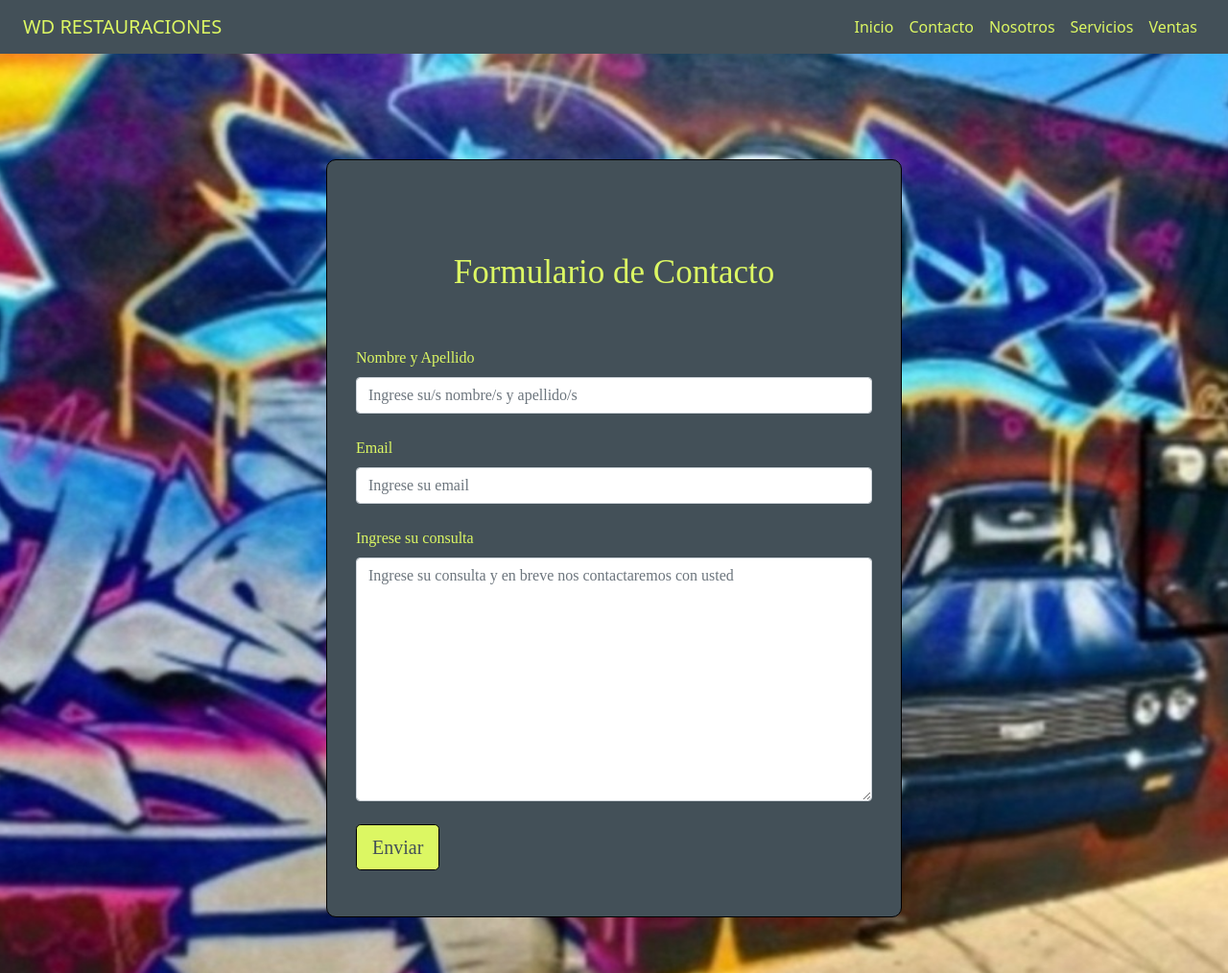
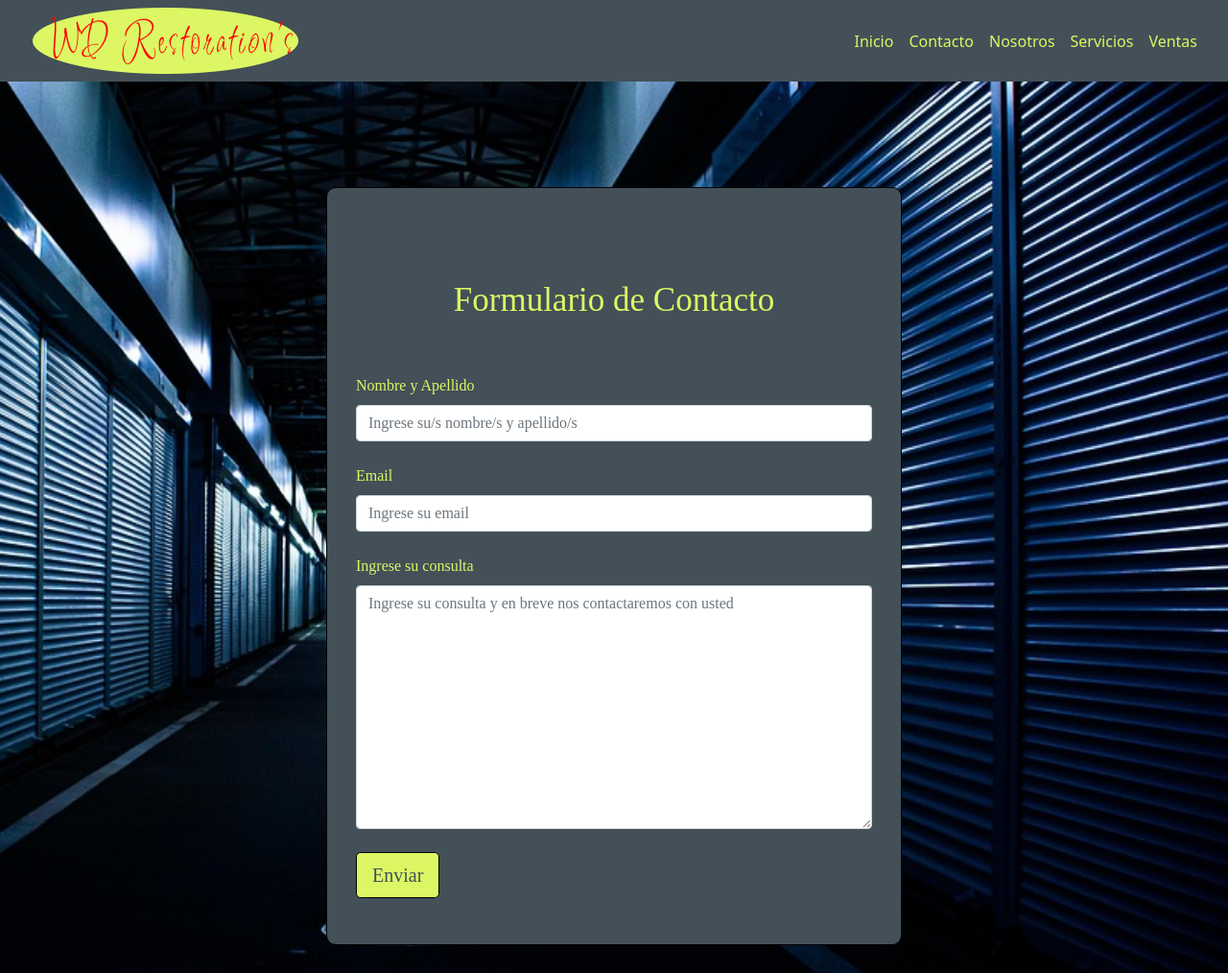
Before and after one commit to Nachowd/Walter-Diaz, a plain HTML site: page pages/contacto.html in a window 1280 px wide. Shown: the top 1014 px of the page at 96% size. Drawn offline with nearby package versions, Linux system fonts and the light colour scheme.

Commit message:
proyecto para entrega final

```diff
--- a/estilos.scss
+++ b/estilos.scss
@@ -17,7 +17,18 @@ serif;
     background-color: $col2;
 }
 
+.header-image {
+    display: inline-block;
+    vertical-align: middle;
+    width: auto;
+    height: auto;
+    margin-right: 5px;
+    margin-left: 10px;
+}
+
 .navbar-brand {
+    float: left;
+    padding: 10px;
     color: $col1 !important;
 }
 
@@ -68,8 +79,8 @@ main {
     padding: 10px;
     font-family: $font1;
     text-shadow: black 12px;
-    background-image: url(./multimedia/taller/img_e0766.jpg);
-    background-size: 200% 150%;
+    background-image: url(./multimedia/taller/mood-4639945_1280.jpg);
+    background-size: 150% 150%;
     position: relative;
     animation: animacion 15s infinite;
 }
@@ -82,6 +93,7 @@ main {
     font-size: 35px;
     text-transform: uppercase;
 }
+
 
 .barra {
     float: right;
--- a/pages/contacto.html
+++ b/pages/contacto.html
@@ -20,7 +20,7 @@
         <!-- BS Barra de navegacion inicia -->
         <nav class="navbar navbar-expand-md navbar-dark container-fluid">
             <div class="container-fluid">
-                <a class="navbar-brand" href="#">WD RESTAURACIONES</a>
+                <img class="header-image" src="../multimedia/Logo/Frame.png">
                 <button class="navbar-toggler" type="button" data-bs-toggle="collapse"
                     data-bs-target="#collapsibleNavbar">
                     <span class="navbar-toggler-icon"></span>
```
Also changed, not shown: index.html (+5 -5 lines), pages/nosotros.html (+1 -1 lines), pages/servicios.html (+1 -1 lines), pages/ventas.html (+1 -1 lines), estilos.css, multimedia/Logo/Frame.png (added), multimedia/taller/img_e0766.jpg (deleted), multimedia/taller/mood-4639945_1280.jpg (added), multimedia/taller/welding-1838986_1280.jpg (deleted), 1 other file.
